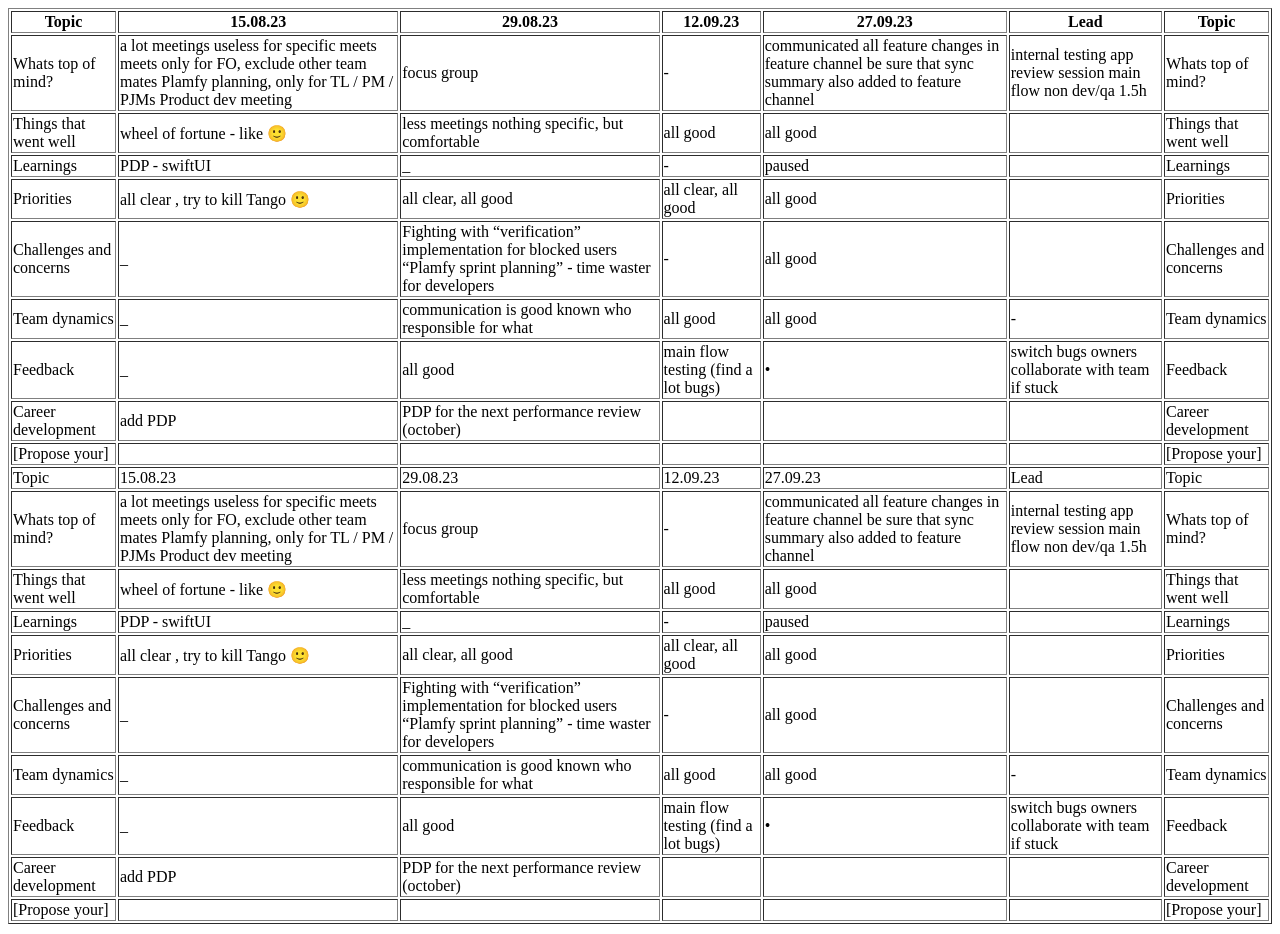
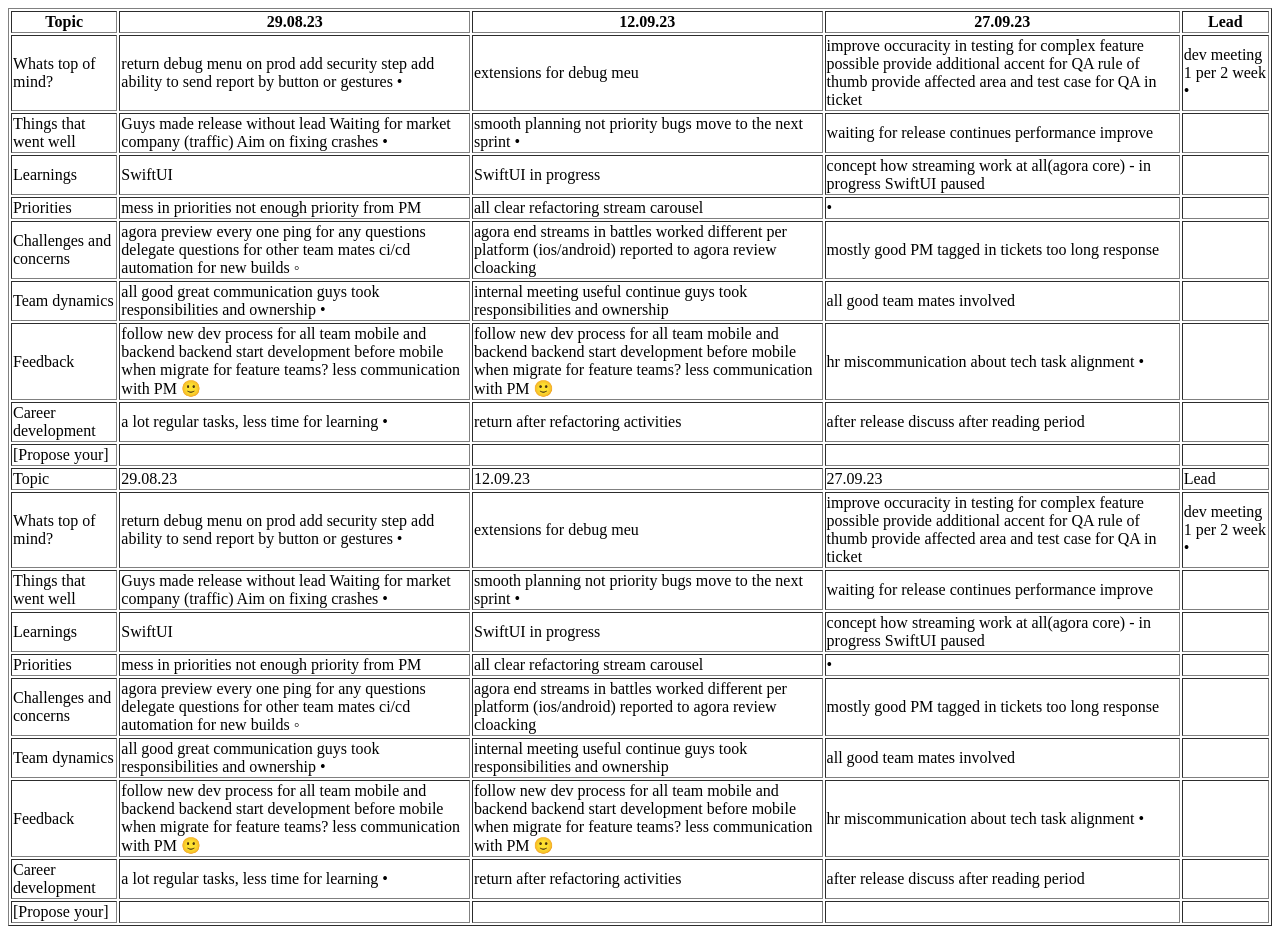
Before and after one commit to dan720908/Test1, a plain HTML site: page index.html in a window 1280 px wide. Drawn offline with Linux system fonts and the light colour scheme.

Commit message:
Update index.html

```diff
--- a/index.html
+++ b/index.html
@@ -9,99 +9,109 @@
 				<thead>
 					<tr>
 						<th>Topic</th>
-						<th>15.08.23</th>
 						<th>29.08.23</th>
 						<th>12.09.23</th>
 						<th>27.09.23</th>
 						<th>Lead</th>
-						<th>Topic</th>
 					</tr>
 				</thead>
 				<tbody>
 					<tr>
 						<td>Whats top of mind?</td>
-						<td>a lot meetings
-useless for specific meets
-meets only for FO, exclude other team mates
-Plamfy planning, only for TL / PM / PJMs
-Product dev meeting</td>
-						<td>focus group</td>
-						<td>-</td>
-						<td>communicated all feature changes in feature channel
-be sure that sync summary also added to feature channel</td>
-						<td>internal testing
-app review session
-main flow
-non dev/qa
-1.5h</td>
-						<td>Whats top of mind?</td>
+						<td>return debug menu on prod
+add security step
+add ability to send report
+by button
+or gestures
+	•</td>
+						<td>extensions for debug meu</td>
+						<td>improve occuracity in testing for complex feature
+possible provide additional accent for QA
+rule of thumb provide affected area and test case for QA in ticket</td>
+						<td>dev meeting 1 per 2 week
+	•</td>
 					</tr>
 					<tr>
 						<td>Things that went well</td>
-						<td>wheel of fortune - like 🙂</td>
-						<td>less meetings
-nothing specific, but comfortable</td>
-						<td>all good</td>
-						<td>all good</td>
+						<td>Guys made release without lead
+Waiting for market company (traffic)
+Aim on fixing crashes
+	•</td>
+						<td>smooth planning
+not priority bugs move to the next sprint
+	•</td>
+						<td>waiting for release
+continues performance improve</td>
 						<td></td>
-						<td>Things that went well</td>
 					</tr>
 					<tr>
 						<td>Learnings</td>
-						<td>PDP - swiftUI</td>
-						<td>_</td>
-						<td>-</td>
-						<td>paused</td>
+						<td>SwiftUI</td>
+						<td>SwiftUI
+in progress</td>
+						<td>concept how streaming work at all(agora core) - in progress
+SwiftUI paused</td>
 						<td></td>
-						<td>Learnings</td>
 					</tr>
 					<tr>
 						<td>Priorities</td>
-						<td>all clear , try to kill Tango 🙂</td>
-						<td>all clear, all good</td>
-						<td>all clear, all good</td>
-						<td>all good</td>
+						<td>mess in priorities
+not enough priority from PM</td>
+						<td>all clear
+refactoring stream carousel</td>
+						<td>
+	•</td>
 						<td></td>
-						<td>Priorities</td>
 					</tr>
 					<tr>
 						<td>Challenges and concerns</td>
-						<td>_</td>
-						<td>Fighting with “verification” implementation for blocked users
-“Plamfy sprint planning” - time waster for developers</td>
-						<td>-</td>
-						<td>all good</td>
+						<td>agora preview
+every one ping for any questions
+delegate questions for other team mates
+ci/cd
+automation for new builds
+	◦</td>
+						<td>agora end streams in battles worked different per platform (ios/android)
+reported to agora
+review cloacking</td>
+						<td>mostly good
+PM tagged in tickets too long response</td>
 						<td></td>
-						<td>Challenges and concerns</td>
 					</tr>
 					<tr>
 						<td>Team dynamics</td>
-						<td>_</td>
-						<td>communication is good
-known who responsible for what</td>
-						<td>all good</td>
-						<td>all good</td>
-						<td>-</td>
-						<td>Team dynamics</td>
+						<td>all good
+great communication
+guys took responsibilities and ownership
+	•</td>
+						<td>internal meeting useful
+continue guys took responsibilities and ownership</td>
+						<td>all good
+team mates involved</td>
+						<td></td>
 					</tr>
 					<tr>
 						<td>Feedback</td>
-						<td>_</td>
-						<td>all good</td>
-						<td>main flow testing (find a lot bugs)</td>
-						<td>•</td>
-						<td>switch bugs owners
-collaborate with team if stuck</td>
-						<td>Feedback</td>
+						<td>follow new dev process for all team mobile and backend
+backend start development before mobile
+when migrate for feature teams?
+less communication with PM 🙂</td>
+						<td>follow new dev process for all team mobile and backend
+backend start development before mobile
+when migrate for feature teams?
+less communication with PM 🙂</td>
+						<td>hr miscommunication about tech task alignment
+	•</td>
+						<td></td>
 					</tr>
 					<tr>
 						<td>Career development</td>
-						<td>add PDP</td>
-						<td>PDP for the next performance review (october)</td>
+						<td>a lot regular tasks, less time for learning
+	•</td>
+						<td>return after refactoring activities</td>
+						<td>after release
+discuss after reading period</td>
 						<td></td>
-						<td></td>
-						<td></td>
-						<td>Career development</td>
 					</tr>
 					<tr>
 						<td>[Propose your]</td>
@@ -109,102 +119,110 @@ collaborate with team if stuck</td>
 						<td></td>
 						<td></td>
 						<td></td>
-						<td></td>
-						<td>[Propose your]</td>
 					</tr>
 					<tr>
 						<td>Topic</td>
-						<td>15.08.23</td>
 						<td>29.08.23</td>
 						<td>12.09.23</td>
 						<td>27.09.23</td>
 						<td>Lead</td>
-						<td>Topic</td>
 					</tr>
 					<tr>
 						<td>Whats top of mind?</td>
-						<td>a lot meetings
-useless for specific meets
-meets only for FO, exclude other team mates
-Plamfy planning, only for TL / PM / PJMs
-Product dev meeting</td>
-						<td>focus group</td>
-						<td>-</td>
-						<td>communicated all feature changes in feature channel
-be sure that sync summary also added to feature channel</td>
-						<td>internal testing
-app review session
-main flow
-non dev/qa
-1.5h</td>
-						<td>Whats top of mind?</td>
+						<td>return debug menu on prod
+add security step
+add ability to send report
+by button
+or gestures
+	•</td>
+						<td>extensions for debug meu</td>
+						<td>improve occuracity in testing for complex feature
+possible provide additional accent for QA
+rule of thumb provide affected area and test case for QA in ticket</td>
+						<td>dev meeting 1 per 2 week
+	•</td>
 					</tr>
 					<tr>
 						<td>Things that went well</td>
-						<td>wheel of fortune - like 🙂</td>
-						<td>less meetings
-nothing specific, but comfortable</td>
-						<td>all good</td>
-						<td>all good</td>
+						<td>Guys made release without lead
+Waiting for market company (traffic)
+Aim on fixing crashes
+	•</td>
+						<td>smooth planning
+not priority bugs move to the next sprint
+	•</td>
+						<td>waiting for release
+continues performance improve</td>
 						<td></td>
-						<td>Things that went well</td>
 					</tr>
 					<tr>
 						<td>Learnings</td>
-						<td>PDP - swiftUI</td>
-						<td>_</td>
-						<td>-</td>
-						<td>paused</td>
+						<td>SwiftUI</td>
+						<td>SwiftUI
+in progress</td>
+						<td>concept how streaming work at all(agora core) - in progress
+SwiftUI paused</td>
 						<td></td>
-						<td>Learnings</td>
 					</tr>
 					<tr>
 						<td>Priorities</td>
-						<td>all clear , try to kill Tango 🙂</td>
-						<td>all clear, all good</td>
-						<td>all clear, all good</td>
-						<td>all good</td>
+						<td>mess in priorities
+not enough priority from PM</td>
+						<td>all clear
+refactoring stream carousel</td>
+						<td>
+	•</td>
 						<td></td>
-						<td>Priorities</td>
 					</tr>
 					<tr>
 						<td>Challenges and concerns</td>
-						<td>_</td>
-						<td>Fighting with “verification” implementation for blocked users
-“Plamfy sprint planning” - time waster for developers</td>
-						<td>-</td>
-						<td>all good</td>
+						<td>agora preview
+every one ping for any questions
+delegate questions for other team mates
+ci/cd
+automation for new builds
+	◦</td>
+						<td>agora end streams in battles worked different per platform (ios/android)
+reported to agora
+review cloacking</td>
+						<td>mostly good
+PM tagged in tickets too long response</td>
 						<td></td>
-						<td>Challenges and concerns</td>
 					</tr>
 					<tr>
 						<td>Team dynamics</td>
-						<td>_</td>
-						<td>communication is good
-known who responsible for what</td>
-						<td>all good</td>
-						<td>all good</td>
-						<td>-</td>
-						<td>Team dynamics</td>
+						<td>all good
+great communication
+guys took responsibilities and ownership
+	•</td>
+						<td>internal meeting useful
+continue guys took responsibilities and ownership</td>
+						<td>all good
+team mates involved</td>
+						<td></td>
 					</tr>
 					<tr>
 						<td>Feedback</td>
-						<td>_</td>
-						<td>all good</td>
-						<td>main flow testing (find a lot bugs)</td>
-						<td>•</td>
-						<td>switch bugs owners
-collaborate with team if stuck</td>
-						<td>Feedback</td>
+						<td>follow new dev process for all team mobile and backend
+backend start development before mobile
+when migrate for feature teams?
+less communication with PM 🙂</td>
+						<td>follow new dev process for all team mobile and backend
+backend start development before mobile
+when migrate for feature teams?
+less communication with PM 🙂</td>
+						<td>hr miscommunication about tech task alignment
+	•</td>
+						<td></td>
 					</tr>
 					<tr>
 						<td>Career development</td>
-						<td>add PDP</td>
-						<td>PDP for the next performance review (october)</td>
+						<td>a lot regular tasks, less time for learning
+	•</td>
+						<td>return after refactoring activities</td>
+						<td>after release
+discuss after reading period</td>
 						<td></td>
-						<td></td>
-						<td></td>
-						<td>Career development</td>
 					</tr>
 					<tr>
 						<td>[Propose your]</td>
@@ -212,8 +230,6 @@ collaborate with team if stuck</td>
 						<td></td>
 						<td></td>
 						<td></td>
-						<td></td>
-						<td>[Propose your]</td>
 					</tr>
 				</tbody>
 			</table>
```
